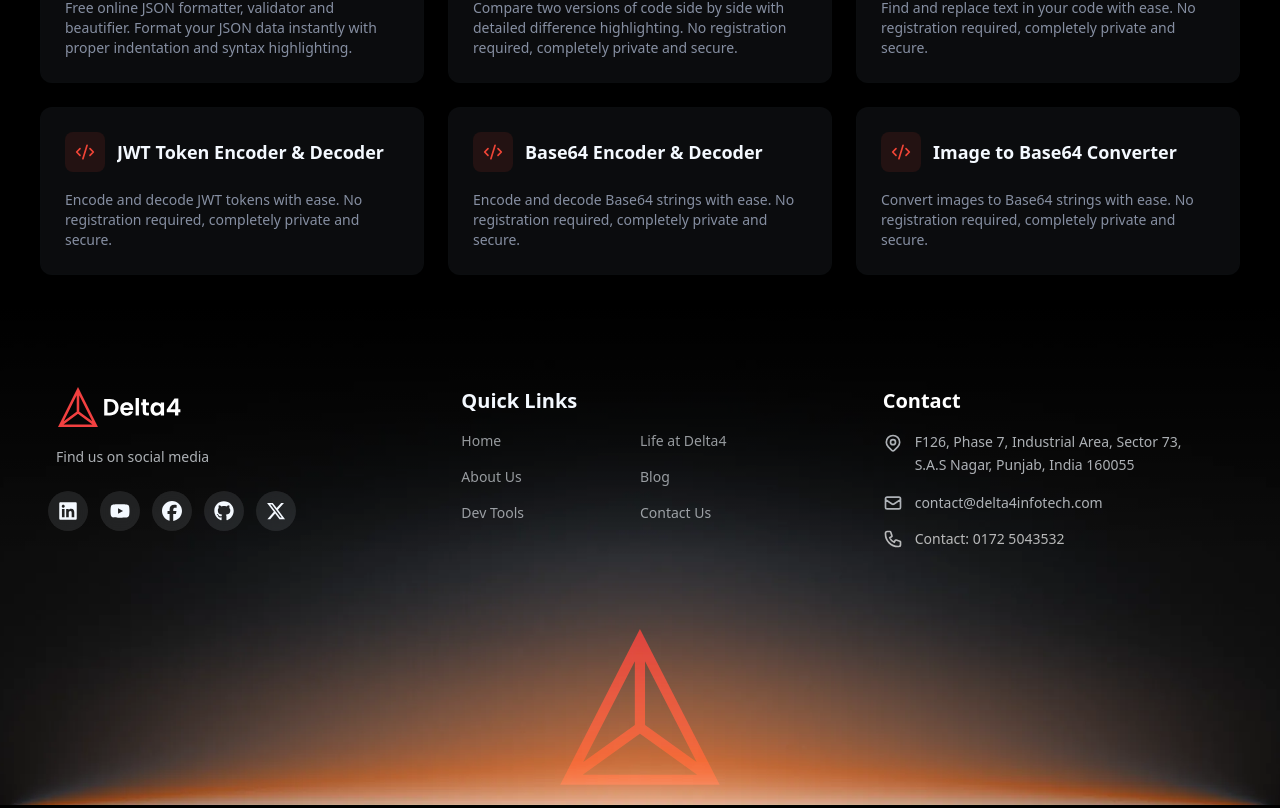
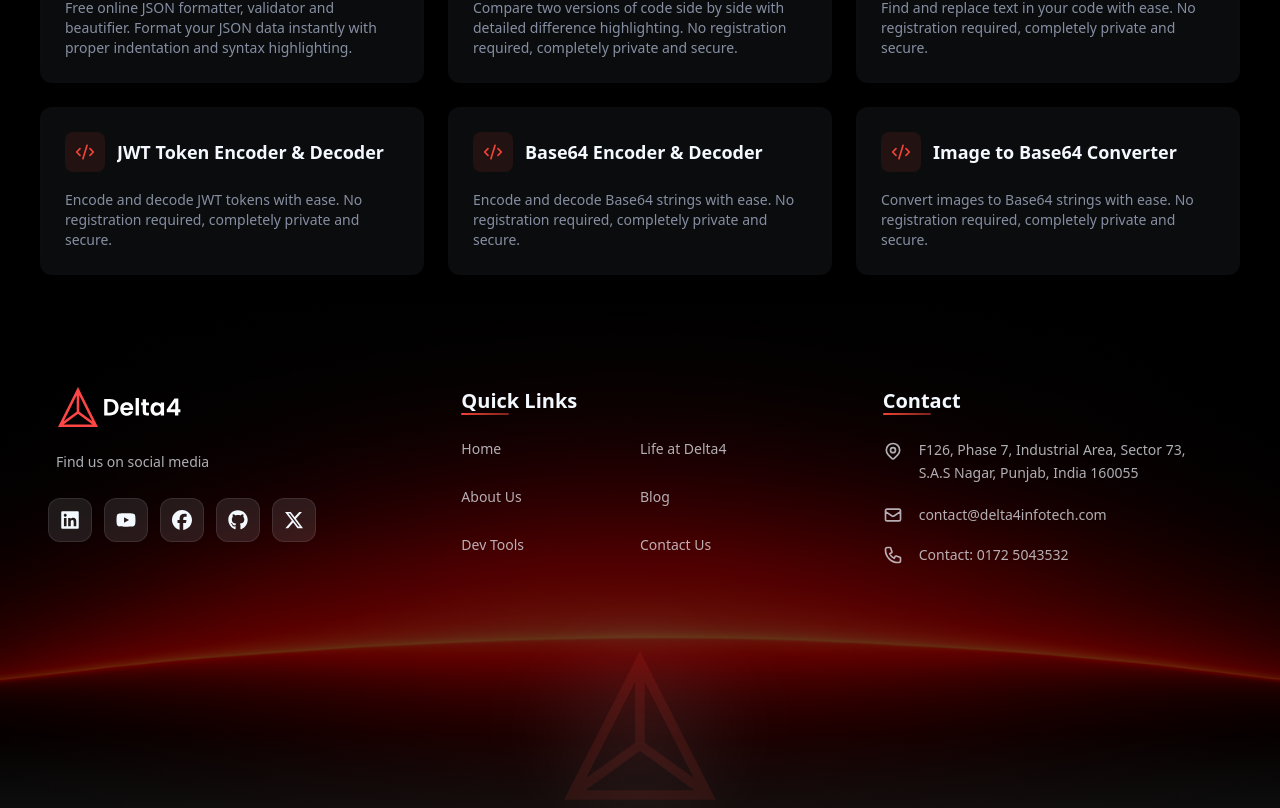
Before and after one commit to delta4infotech/dev-tools, a Next.js app: page / in a window 1280 px wide. Shown: the part 581-1389 px from the top of the page. Built offline with nearby package versions, Linux system fonts and the light colour scheme.

Commit message:
Enhance Footer component with improved styling and layout; update social icons for better interaction effects, adjust spacing in sections, and refine background elements for a more cohesive design.

```diff
--- a/components/footer/index.tsx
+++ b/components/footer/index.tsx
@@ -64,21 +64,21 @@ const SocialIcon = ({ social }: { social: typeof SOCIAL_LINKS[0] }) => {
       href={social.link}
       target="_blank"
       rel="noopener noreferrer"
-      className={`group flex items-center justify-center w-10 h-10 bg-foreground/10 backdrop-blur-sm rounded-full transition-all duration-300 ease-out hover:bg-foreground/20 hover:scale-110 ${social.color}`}
+      className={`group flex items-center justify-center w-11 h-11 bg-foreground/10 backdrop-blur-sm rounded-xl border border-foreground/10 transition-all duration-300 ease-out hover:bg-foreground/20 hover:scale-110 hover:rotate-3 hover:shadow-lg hover:shadow-primary/20 ${social.color}`}
       aria-label={`Follow us on ${social.name}`}
     >
-      <IconComponent className="w-5 h-5 transition-transform duration-300 group-hover:scale-110 text-foreground" />
+      <IconComponent className="w-5 h-5 transition-all duration-300 group-hover:scale-125 text-foreground group-hover:drop-shadow-sm" />
     </Link>
   );
 };
 
 const CompanySection = () => (
   <div className="flex-1 max-w-sm space-y-6">
-    <div className="space-y-3 flex flex-col items-start justify-start">
+    <div className="space-y-4 flex flex-col items-start justify-start">
       <div className="w-40 h-10 flex items-center justify-start">
-        <img src="/dev-tools/delta-logo.svg" alt="Delta4 Infotech" className="w-full h-full object-contain" />
+        <img src="/dev-tools/delta-logo.svg" alt="Delta4 Infotech" className="w-full h-full object-contain filter brightness-110" />
       </div>
-      <p className="text-foreground/70 text-sm font-medium pl-4 mt-2">
+      <p className="text-foreground/70 text-sm font-medium pl-4 mt-2 leading-relaxed">
         Find us on social media
       </p>
     </div>
@@ -92,17 +92,21 @@ const CompanySection = () => (
 
 const QuickLinksSection = () => (
   <div className="flex-1 max-w-sm space-y-6">
-    <h3 className="text-xl font-semibold text-foreground mb-4">
+    <h3 className="text-xl font-semibold text-foreground mb-6 relative">
       Quick Links
+      <div className="absolute bottom-0 left-0 w-12 h-0.5 bg-gradient-to-r from-primary to-primary/50 rounded-full"></div>
     </h3>
-    <nav className="space-y-4 grid grid-cols-2 ">
+    <nav className="space-y-4 grid grid-cols-2 gap-y-3">
       {NAVIGATION_LINKS.map((link) => (
         <Link
           key={link.id}
           href={link.url}
-          className="block text-foreground/60 hover:text-foreground duration-200 text-sm font-medium hover:translate-x-1 transform transition-transform text-left"
+          className="block text-foreground/70 hover:text-foreground duration-300 text-sm font-medium hover:translate-x-2 transform transition-all hover:text-primary/90 group"
         >
-          {link.label}
+          <span className="relative">
+            {link.label}
+            <span className="absolute inset-x-0 -bottom-1 h-px bg-gradient-to-r from-primary/50 to-transparent scale-x-0 group-hover:scale-x-100 transition-transform duration-300 origin-left"></span>
+          </span>
         </Link>
       ))}
     </nav>
@@ -111,17 +115,20 @@ const QuickLinksSection = () => (
 
 const ContactSection = () => (
   <div className="flex-1 max-w-sm space-y-6">
-    <h3 className="text-xl font-semibold text-white mb-4">
+    <h3 className="text-xl font-semibold text-foreground mb-6 relative">
       Contact
+      <div className="absolute bottom-0 left-0 w-12 h-0.5 bg-gradient-to-r from-primary to-primary/50 rounded-full"></div>
     </h3>
-    <div className="space-y-4">
+    <div className="space-y-5">
       <Link
         href="https://goo.gl/maps/1biUvQXKisRpcMGS6"
         target="_blank"
         rel="noopener noreferrer"
-        className="flex items-start gap-3 text-foreground/70 hover:text-foreground transition-colors duration-200 group"
+        className="flex items-start gap-4 text-foreground/70 hover:text-foreground transition-all duration-300 group hover:translate-x-1"
       >
-        <HiOutlineLocationMarker className="w-5 h-5 mt-0.5 flex-shrink-0 group-hover:text-primary transition-colors" />
+        <div className="flex-shrink-0 w-5 h-5 mt-0.5 flex items-center justify-center">
+          <HiOutlineLocationMarker className="w-5 h-5 group-hover:text-primary transition-colors group-hover:scale-110 transform duration-300" />
+        </div>
         <span className="text-sm leading-relaxed">
           F126, Phase 7, Industrial Area, Sector 73,<br />
           S.A.S Nagar, Punjab, India 160055
@@ -130,16 +137,20 @@ const ContactSection = () => (
 
       <Link
         href="mailto:contact@delta4infotech.com"
-        className="flex items-center gap-3 text-foreground/70 hover:text-foreground transition-colors duration-200 group"
+        className="flex items-center gap-4 text-foreground/70 hover:text-foreground transition-all duration-300 group hover:translate-x-1"
       >
-        <HiOutlineMail className="w-5 h-5 flex-shrink-0 group-hover:text-primary transition-colors" />
+        <div className="flex-shrink-0 w-5 h-5 flex items-center justify-center">
+          <HiOutlineMail className="w-5 h-5 group-hover:text-primary transition-colors group-hover:scale-110 transform duration-300" />
+        </div>
         <span className="text-sm font-medium">
           contact@delta4infotech.com
         </span>
       </Link>
 
-      <div className="flex items-center gap-3 text-white/70">
-        <HiOutlinePhone className="w-5 h-5 flex-shrink-0" />
+      <div className="flex items-center gap-4 text-foreground/70 group">
+        <div className="flex-shrink-0 w-5 h-5 flex items-center justify-center">
+          <HiOutlinePhone className="w-5 h-5 group-hover:text-primary transition-colors" />
+        </div>
         <span className="text-sm font-medium">
           Contact: 0172 5043532
         </span>
@@ -151,22 +162,62 @@ const ContactSection = () => (
 export default function Footer() {
   return (
     <footer className="relative w-full overflow-hidden">
-      {/* Gradient overlay for seamless blend */}
-      <div className="absolute top-0 left-0 w-full h-1/2 z-10 pointer-events-none" style={{ background: 'linear-gradient(to bottom, #000 0%, transparent 100%)' }} />
-      <div className="absolute inset-0 w-full h-full pointer-events-none" aria-hidden="true" style={{ backgroundImage: 'url("/dev-tools/footer.webp")', backgroundSize: 'cover', backgroundRepeat: 'no-repeat', backgroundPosition: 'center bottom', opacity: 1, zIndex: 0 }} />
+      {/* Seamless top blend with background */}
+      <div className="absolute top-0 left-0 w-full h-20 z-10 pointer-events-none"
+        style={{ background: 'linear-gradient(to bottom, hsl(var(--background)) 0%, hsl(var(--background))/0.9 50%, transparent 100%)' }} />
+
+      {/* Background image with reduced opacity */}
+      <div className="absolute inset-0 w-full h-full pointer-events-none"
+        aria-hidden="true"
+        style={{
+          backgroundImage: 'url("/dev-tools/footer-bg.png")',
+          backgroundSize: 'cover',
+          backgroundRepeat: 'no-repeat',
+          backgroundPosition: 'center bottom',
+          opacity: 0.5,
+          zIndex: 1
+        }} />
+
+      {/* Sunrise gradient effect - darker top, lighter bottom with brighter content area */}
+      <div className="absolute inset-0 w-full h-full z-5 pointer-events-none"
+        style={{
+          background: `
+               linear-gradient(to bottom,
+                 rgba(0,0,0,0.9) 0%,
+                 rgba(0,0,0,0.6) 25%,
+                 rgba(0,0,0,0.3) 50%,
+                 rgba(0,0,0,0.2) 70%,
+                 rgba(0,0,0,0.1) 85%,
+                 rgba(255,255,255,0.05) 100%
+               )
+             `
+        }} />
 
       {/* Content */}
-      <div className="relative z-20 mx-auto max-w-screen-xl w-full px-6 sm:px-10 py-16 md:py-20">
+      <div className="relative z-30 mx-auto max-w-screen-xl w-full px-6 sm:px-10 py-16 md:py-20">
         <div className="grid grid-cols-1 md:grid-cols-2 lg:grid-cols-3 gap-12 lg:gap-16">
           <CompanySection />
           <QuickLinksSection />
           <ContactSection />
         </div>
       </div>
-      {/* Watermark SVG overlaying content */}
-      <div className=" inset-0 flex items-center justify-center w-full h-full z-40 pointer-events-none select-none mix-blend-lighten" aria-hidden="true">
 
-        <img src="/dev-tools/delta4-icon-footer.svg" alt="Delta4 watermark" className="w-40 max-w-5xl opacity-80 pb-5 object-contain object-center" />
+      {/* Centered watermark logo - behind content */}
+      <div className="relative flex items-center justify-center w-full h-full z-20 pointer-events-none select-none" aria-hidden="true">
+        <div className="relative">
+          <img
+            src="/dev-tools/delta4-icon-footer.svg"
+            alt="Delta4 watermark"
+            className="w-18 md:w-38 opacity-10 object-contain mix-blend-soft-light transition-opacity duration-500 filter drop-shadow-sm pb-2"
+          />
+          {/* Additional glow effect around the logo */}
+          <div
+            className="absolute inset-0 rounded-full blur-xl scale-150 mix-blend-soft-light"
+            style={{
+              background: 'radial-gradient(circle, rgba(255,255,255,0.1) 0%, transparent 70%)'
+            }}
+          />
+        </div>
       </div>
     </footer>
   );
```
Also changed, not shown: public/footer-bg.png (added).
